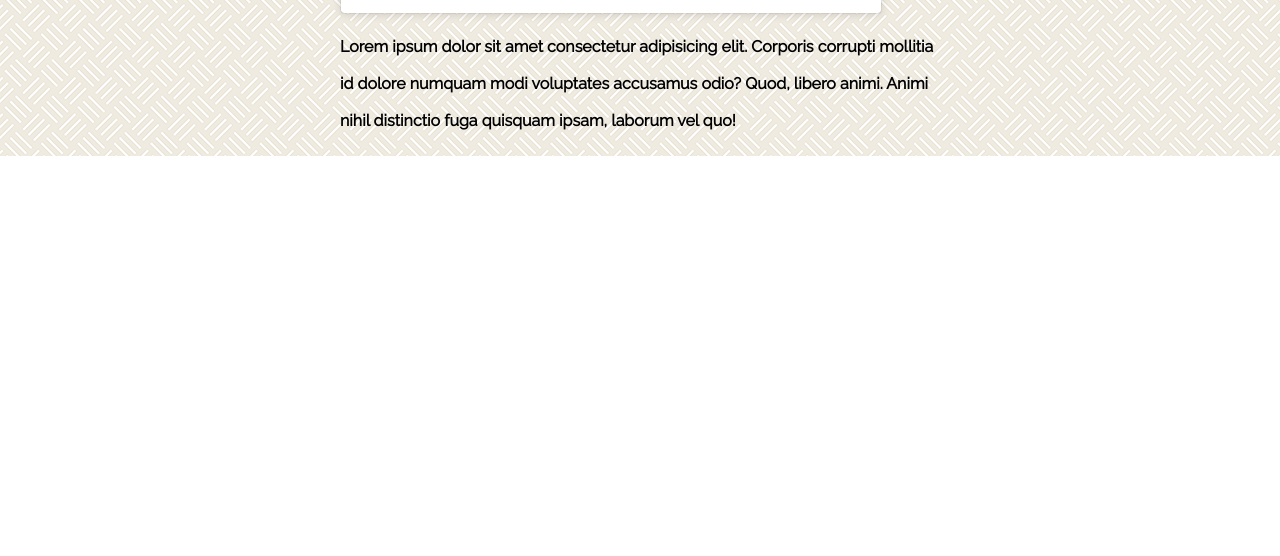
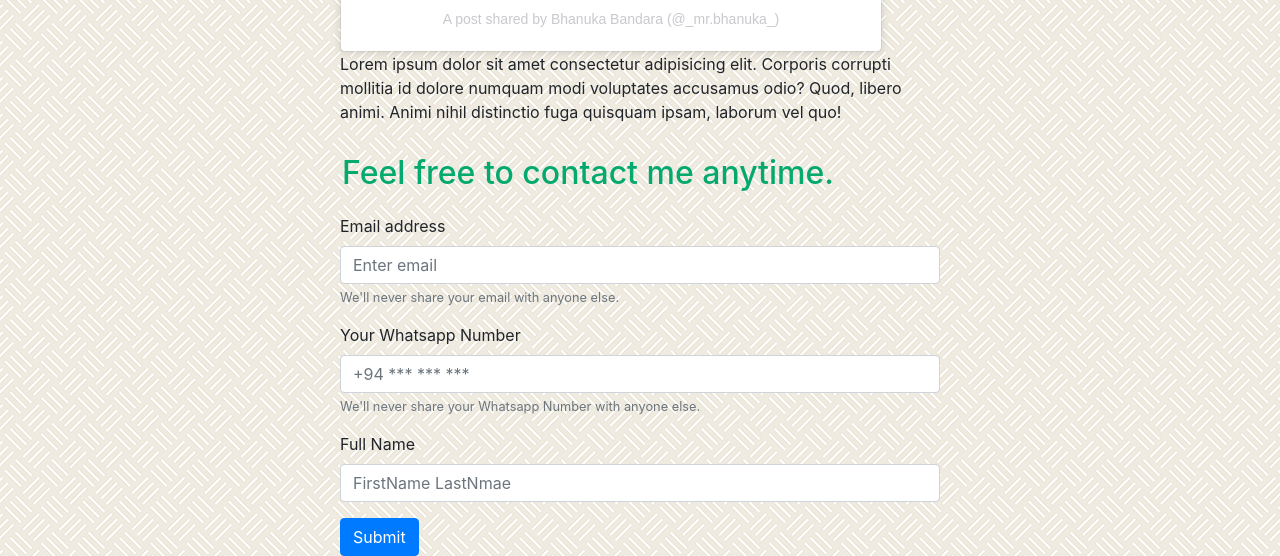
Before and after one commit to mrbhanukab-zz/mrbhanukab.github.io, a plain HTML site: page index.html in a window 1280 px wide. Shown: the part 891-1447 px from the top of the page. Before the commit the page ends 1047 px from the top, so only its background shows below. Drawn offline with nearby package versions, Linux system fonts and the light colour scheme; a script that the page names is missing.

Commit message:
Add files via upload

```diff
--- a/index.html
+++ b/index.html
@@ -13,7 +13,7 @@
     <meta name="author" content="Mr.Bhanuka" />
     <meta name="viewport" content="width=device-width, initial-scale=1.0" />
     <meta name="theme-color" content="#04aa6d" />
-    <meta http-equiv="refresh" content="3600">
+    <meta http-equiv="refresh" content="3600" />
     <title>Hi! I am Mr.Bhanuka. 😃</title>
     <link
       rel="stylesheet"
@@ -21,10 +21,16 @@
       media="screen"
       href="./style/style.css"
     />
+    <link
+      rel="stylesheet"
+      href="https://stackpath.bootstrapcdn.com/bootstrap/4.4.1/css/bootstrap.min.css"
+      integrity="sha384-Vkoo8x4CGsO3+Hhxv8T/Q5PaXtkKtu6ug5TOeNV6gBiFeWPGFN9MuhOf23Q9Ifjh"
+      crossorigin="anonymous"
+    />
   </head>
   <body>
-    <div class="nav">
-      <ul class="sticky">
+    <div class="navi">
+      <ul>
         <li class="active"><a href="./index.html">Portfolio</a></li>
         <li><a href="#contact">Contact</a></li>
       </ul>
@@ -316,6 +322,59 @@
         Quod, libero animi. Animi nihil distinctio fuga quisquam ipsam, laborum
         vel quo!
       </p>
+      <div id="contact">
+        <h2>Feel free to contact me anytime.</h2>
+        <form>
+          <div class="form-group">
+            <label for="exampleInputEmail">Email address</label>
+            <input
+              type="email"
+              class="form-control"
+              id="email"
+              aria-describedby="emailHelp"
+              placeholder="Enter email"
+              required
+            />
+            <small id="emailHelp" class="form-text text-muted"
+              >We'll never share your email with anyone else.</small
+            >
+            <script>
+              var Email = document.querySelector("#email").value;
+            </script>
+          </div>
+          <div class="form-group">
+            <label for="exampleInputText">Your Whatsapp Number</label>
+            <input
+              type="tel"
+              id="tel"
+              class="form-control"
+              name="phone"
+              placeholder="+94 *** *** ***"
+              required
+            />
+            <script>
+              var tel = document.querySelector("#tel").value;
+            </script>
+            <small id="emailHelp" class="form-text text-muted"
+              >We'll never share your Whatsapp Number with anyone else.</small
+            >
+          </div>
+          <div class="form-group">
+            <label for="exampleInputName">Full Name</label>
+            <input
+              type="txt"
+              class="form-control"
+              id="name"
+              placeholder="FirstName LastNmae"
+              required
+            />
+            <script>
+              var fname = document.querySelector("#name").value;
+            </script>
+          </div>
+          <button type="submit" class="btn btn-primary"><a href="https://api.whatsapp.com/send?phone=767733492" onclick="location.href=this.href+'&text=Email:'+Email">Submit</a></button>
+        </form>
+      </div>
     </div>
   </body>
 </html>
--- a/style/style.css
+++ b/style/style.css
@@ -10,7 +10,7 @@ body {
   max-width: 600px;
   margin: auto;
 }
-.nav ul {
+.navi ul {
   list-style-type: none;
   margin: 0;
   padding: 0;
@@ -21,11 +21,11 @@ body {
   top: 0;
 }
 
-.nav li {
+.navi li {
   float: left;
 }
 
-.nav li a {
+.navi li a {
   display: block;
   color: white;
   text-align: center;
@@ -34,10 +34,23 @@ body {
 }
 
 /* Change the link color to #111 (black) on hover */
-.nav li a:hover {
+.navi li a:hover {
   background-color: #111;
 }
 
-.nav .active {
+.navi .active {
   background-color: #04aa6d;
 }
+
+#contact h2{
+  display: block;
+  color: #04aa6d;
+  text-align: left;
+  padding: 14px 2px;
+  text-decoration: none;
+}
+
+#contact form button a{
+  text-decoration: none;
+  color: #ffffff;
+}
```
